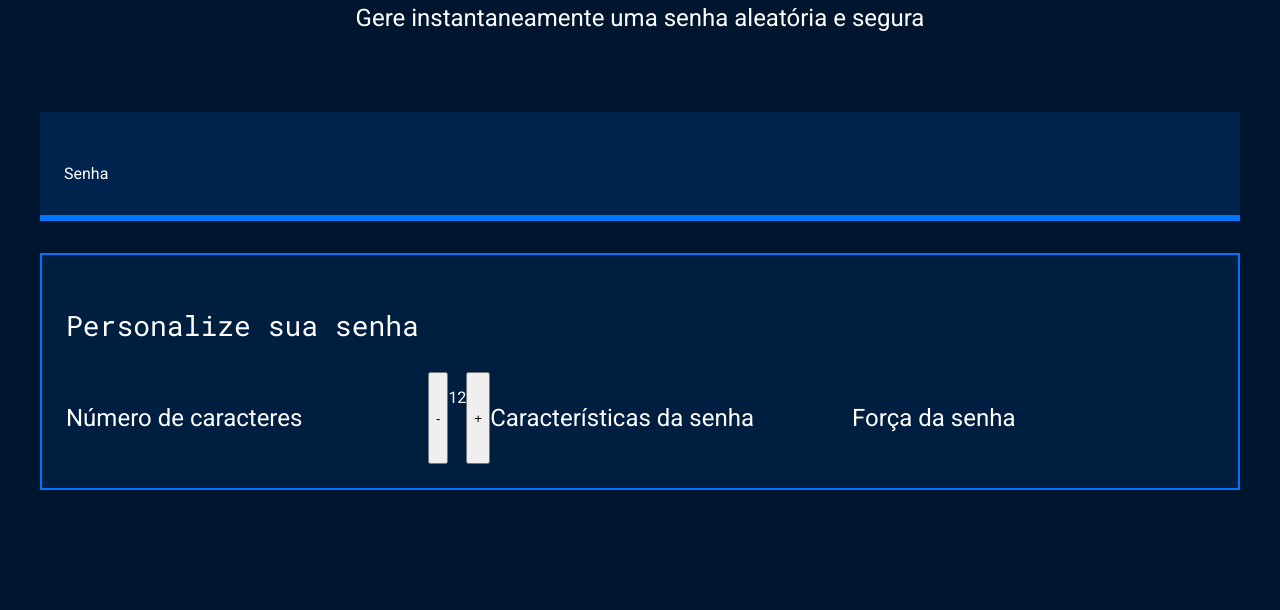
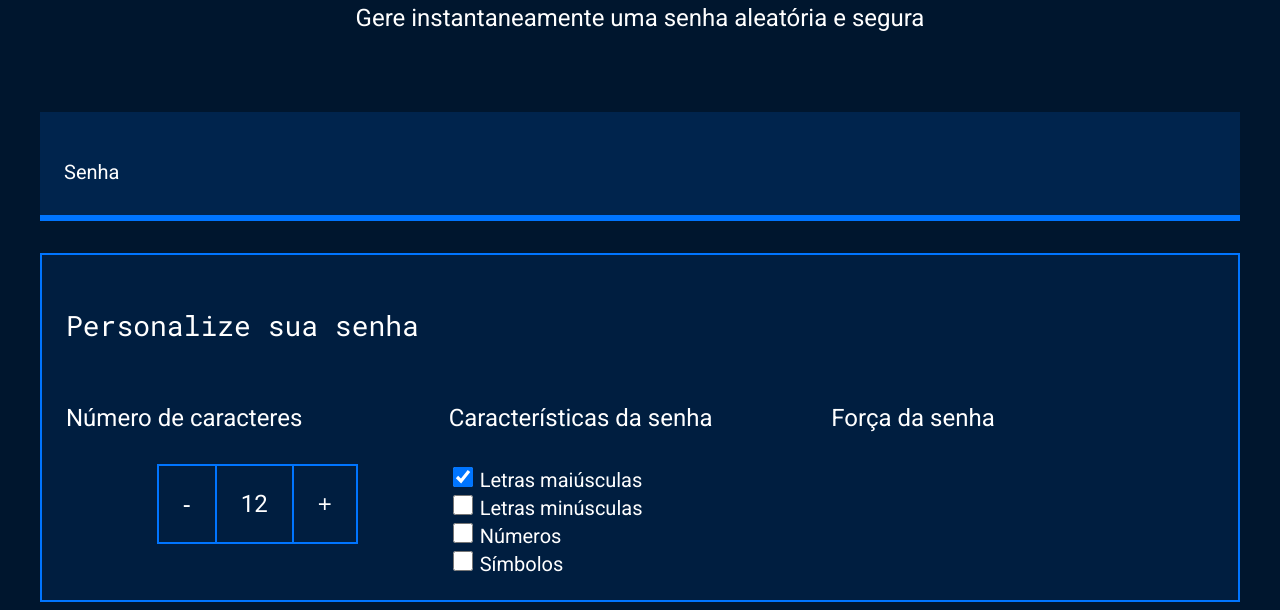
Before and after one commit to eduardaferreir/javascript-gerador-de-senha, a plain HTML site: page index.html in a window 1280 px wide. Shown: the part 214-824 px from the top of the page. Before the commit the page ends 800 px from the top, so only its background shows below. Drawn offline with Linux system fonts and the light colour scheme.

Commit message:
Add files via upload

```diff
--- a/index.html
+++ b/index.html
@@ -24,12 +24,31 @@
             <div class="parametro-coluna__senha">
                 <div class="parametro-senha">
                     <h4 class="parametro-senha__titulo">Número de caracteres</h4>
+                    <div class="parametro-senha-botoes">
+                        <button class="parametro-senha__botao">-</button>
+                        <p class="parametro-senha__texto">12</p>
+                        <button class="parametro-senha__botao">+</button>
+                    </div>
                 </div>
-                <button>-</button>
-                <P>12</P>
-                <button>+</button>
                 <div class="parametro-senha">
                     <h4 class="parametro-senha__titulo">Características da senha</h4>
+                    <div class="parametro-senha-checkbox">
+                        <input name="maiusculo" type="checkbox" class="checkbox" checked>
+                        <label for="maiusculo">Letras maiúsculas</label>
+                    </div>
+                    <div class="parametro-senha-checkbox">
+                        <input name="minusculo" type="checkbox" class="checkbox">
+                        <label for="minusculo">Letras minúsculas</label>
+                    </div>
+                    <div class="parametro-senha-checkbox">
+                        <input name="numero" type="checkbox" class="checkbox">
+                        <label for="numero">Números</label>
+                    </div>
+                    <div class="parametro-senha-checkbox">
+                        <input name="simbolo" type="checkbox" class="checkbox">
+                        <label for="simbolo">Símbolos</label>
+                    </div>
+
                 </div>
                 <div class="parametro-senha">
                     <h4 class="parametro-senha__titulo">Força da senha</h4>
--- a/style.css
+++ b/style.css
@@ -85,6 +85,37 @@ body{
     margin: 0 auto;
 }
 
+.parametro-senha-botoes{
+    display: flex;
+    justify-content: center;
+}
+
+.parametro-senha__botao{
+    background-color: var(--fundo-texto);
+    color: var(--branco);
+    border: 2px solid var(--borda);
+    padding: 24px;
+    font-size: 24px;
+    cursor: pointer;
+}
+.parametro-senha__texto{
+    padding: 24px;
+    border-top: 2px solid var(--borda);
+    border-bottom: 2px solid var(--borda);
+    margin: 0;
+    font-size: 24px;
+}
+
+label{
+    font-size: 20px;
+}
+
+.checkbox{
+    width: 20px;
+    height: 20px;
+    cursor: pointer;
+}
+
 @media screen and (min-width: 768px) {
     .parametro-coluna__senha{
         flex-direction: row;
```
